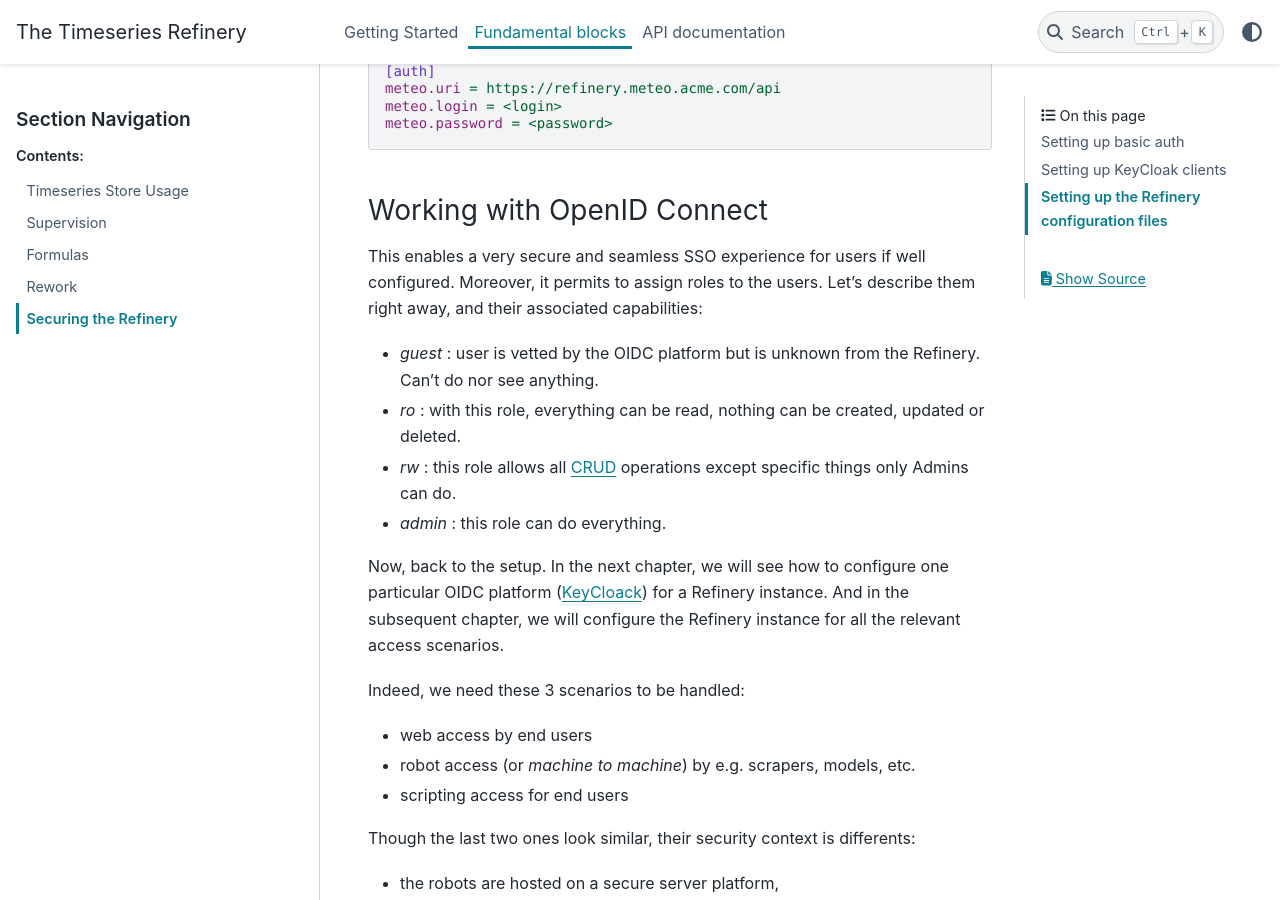
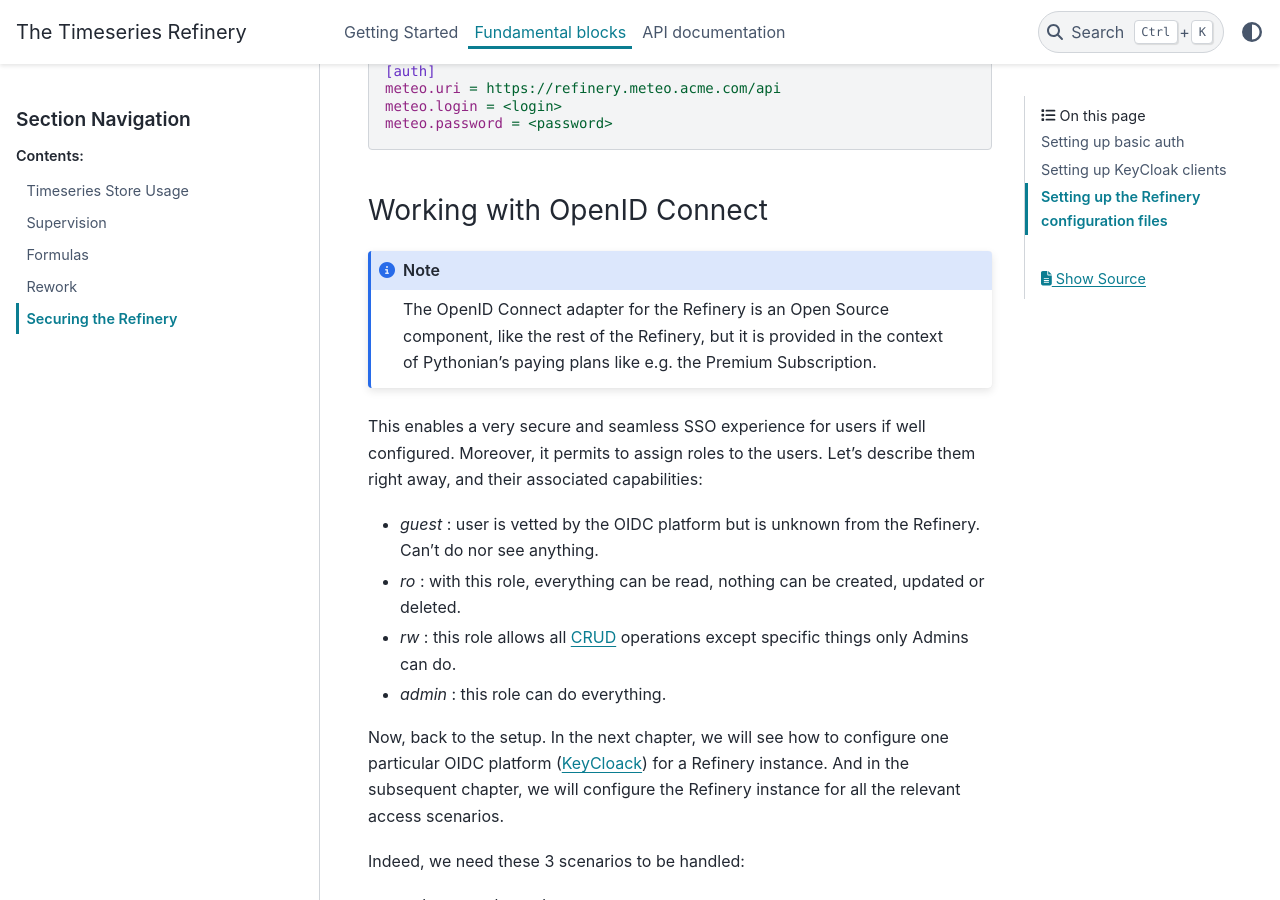
Before and after one commit to pythonianfr/tshistory_refinery, a Sphinx documentation site: the page built from docs/fundamental_blocks/security.rst, in a window 1280 px wide and 900 px high, scrolled down 838 px. Built offline with Sphinx 7.4.7 and the PyData theme 0.15.4, drawn with Linux system fonts in a browser that asks for light colours.

Commit message:
doc/security: add note telling OIDC is for paying customers
related to #35

```diff
--- a/docs/fundamental_blocks/security.rst
+++ b/docs/fundamental_blocks/security.rst
@@ -46,6 +46,13 @@ following:
 
 Working with OpenID Connect
 ...........................
+
+.. note::
+
+   The OpenID Connect adapter for the Refinery is an Open Source
+   component, like the rest of the Refinery, but it is provided in the
+   context of Pythonian's paying plans like e.g. the Premium
+   Subscription.
 
 This enables a very secure and seamless SSO experience for users if
 well configured. Moreover, it permits to assign roles to the
```
